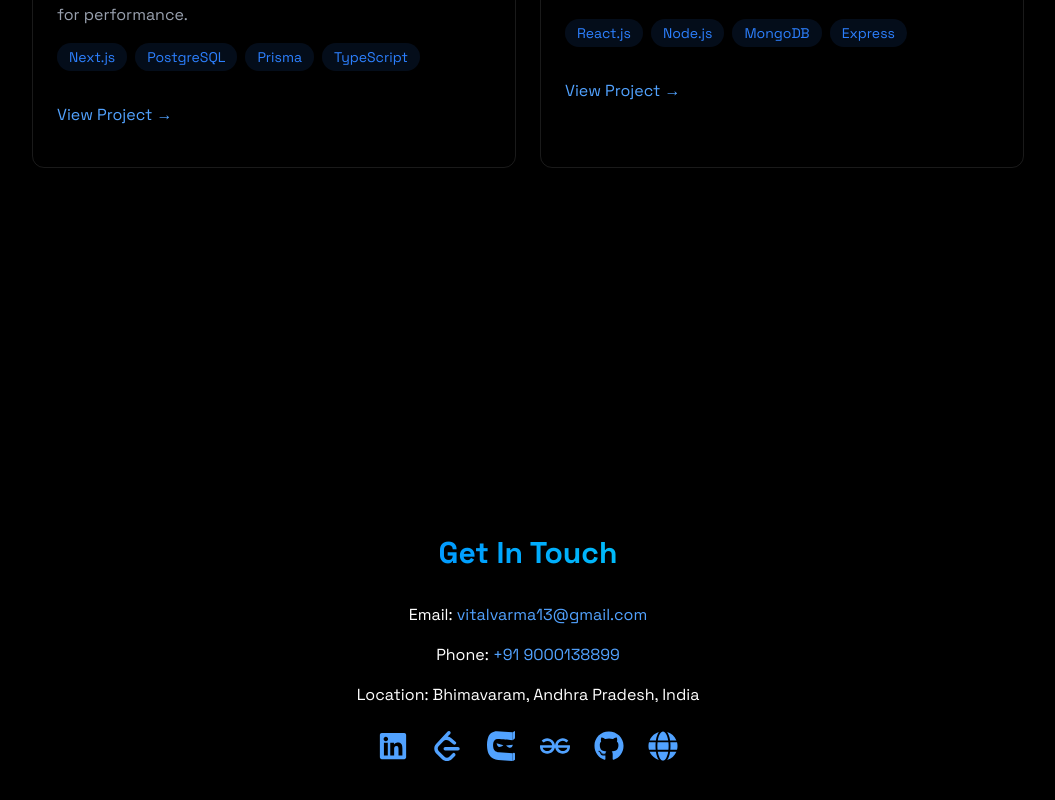
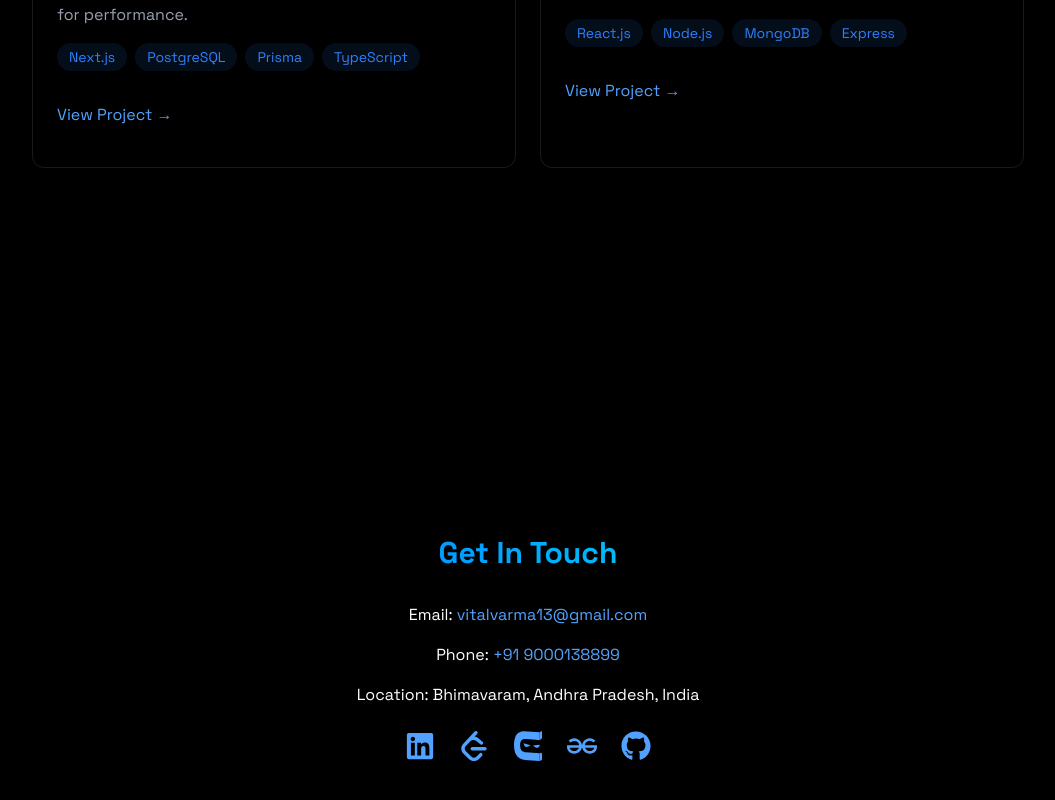
Before and after one commit to Vitalvarma/vital-portfolio, a React (Vite) app: page / in a window 1280 px wide. Shown: the part 2898-3698 px from the top of the page, without its empty margins (112-1167 px from the left). Built offline with nearby package versions, Linux system fonts and the light colour scheme.

Commit message:
Fixed LinkedIn URL and removed globe icon

```diff
--- a/src/components/sections/Contact.jsx
+++ b/src/components/sections/Contact.jsx
@@ -1,6 +1,6 @@
 
 import { RevealOnScroll } from "../RevealOnScroll";
-import { FaLinkedin, FaGithub, FaGlobe } from "react-icons/fa";
+import { FaLinkedin, FaGithub } from "react-icons/fa";
 import { SiLeetcode, SiCodingninjas, SiGeeksforgeeks } from "react-icons/si";
 
 export const Contact = () => {
@@ -26,7 +26,7 @@ export const Contact = () => {
               Location: Bhimavaram, Andhra Pradesh, India
             </p>
             <div className="flex justify-center space-x-6 mt-6 text-blue-400">
-              <a href="https://www.linkedin.com/in/vital-varma-a1b9002b4" target="_blank" rel="noopener noreferrer" aria-label="LinkedIn" className="hover:text-blue-600 transition">
+              <a href="https://www.linkedin.com/in/vital-chintalapati-a1b9002b4" target="_blank" rel="noopener noreferrer" aria-label="LinkedIn" className="hover:text-blue-600 transition">
                 <FaLinkedin size={30} />
               </a>
               <a href="https://leetcode.com/u/vital_varma/" target="_blank" rel="noopener noreferrer" aria-label="LeetCode" className="hover:text-yellow-500 transition">
@@ -41,9 +41,6 @@ export const Contact = () => {
               <a href="https://github.com/Vitalvarma" target="_blank" rel="noopener noreferrer" aria-label="GitHub" className="hover:text-gray-300 transition">
                 <FaGithub size={30} />
               </a>
-              <a href="https://vitalvarma.tech" target="_blank" rel="noopener noreferrer" aria-label="Portfolio" className="hover:text-cyan-400 transition">
-                <FaGlobe size={30} />
-              </a>
             </div>
           </div>
         </div>
```
